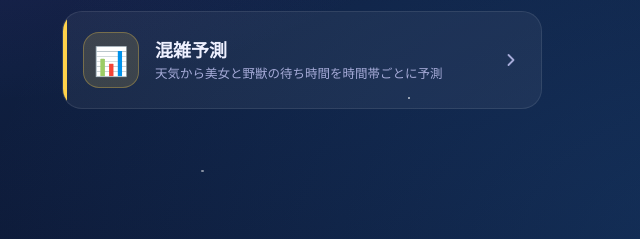
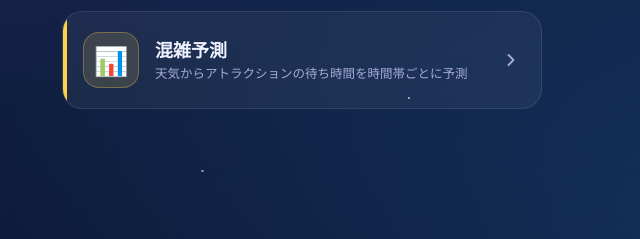
Before and after one commit to keioukimoi/and-one-, a plain HTML site: page hyousi2.html in a window 1280 px wide. Shown: the part 482-721 px from the top of the page, 338-978 px from the left. Drawn offline with Linux system fonts and the light colour scheme.

Commit message:
Update hyousi2.html

```diff
--- a/hyousi2.html
+++ b/hyousi2.html
@@ -236,7 +236,7 @@
         <div class="card-icon">📊</div>
         <div class="card-text">
           <div class="card-title">混雑予測</div>
-          <div class="card-desc">天気から美女と野獣の待ち時間を時間帯ごとに予測</div>
+          <div class="card-desc">天気からアトラクションの待ち時間を時間帯ごとに予測</div>
         </div>
         <div class="card-arrow">
           <svg viewBox="0 0 24 24" fill="none" stroke="currentColor" stroke-width="2.2" stroke-linecap="round" stroke-linejoin="round"><path d="M9 6l6 6-6 6"/></svg>
```
